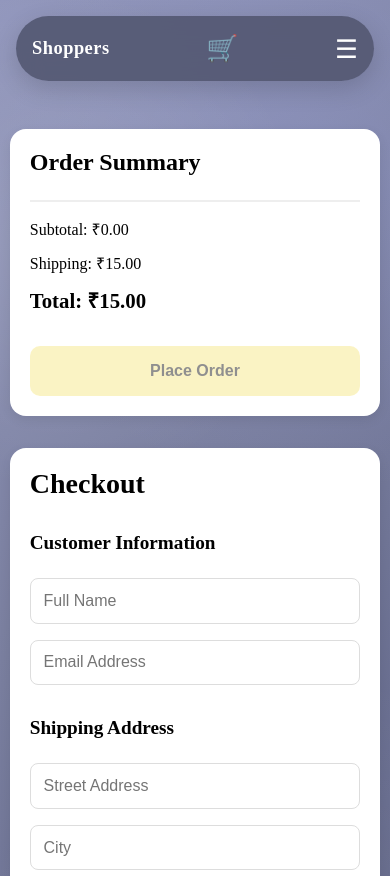
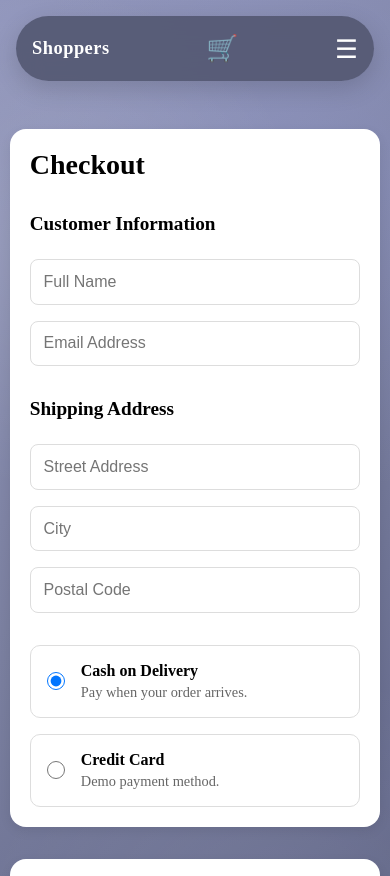
Before and after one commit to Mayank789947/my-shopping-app, a React (Vite) app: page /checkout in a window 390 px wide. Shown: the top 876 px of the page. Built offline with nearby package versions, Linux system fonts and the light colour scheme.

Commit message:
Update Styling of Checkout Page on smaller device
update it styling so that smaller screen see detail form and then summary along with checkout button

```diff
--- a/src/pages/checkout/CheckoutPage.module.css
+++ b/src/pages/checkout/CheckoutPage.module.css
@@ -189,7 +189,7 @@
   }
 
   .summary {
-    order: -1;
+    order: 1;
   }
 }
 
```
